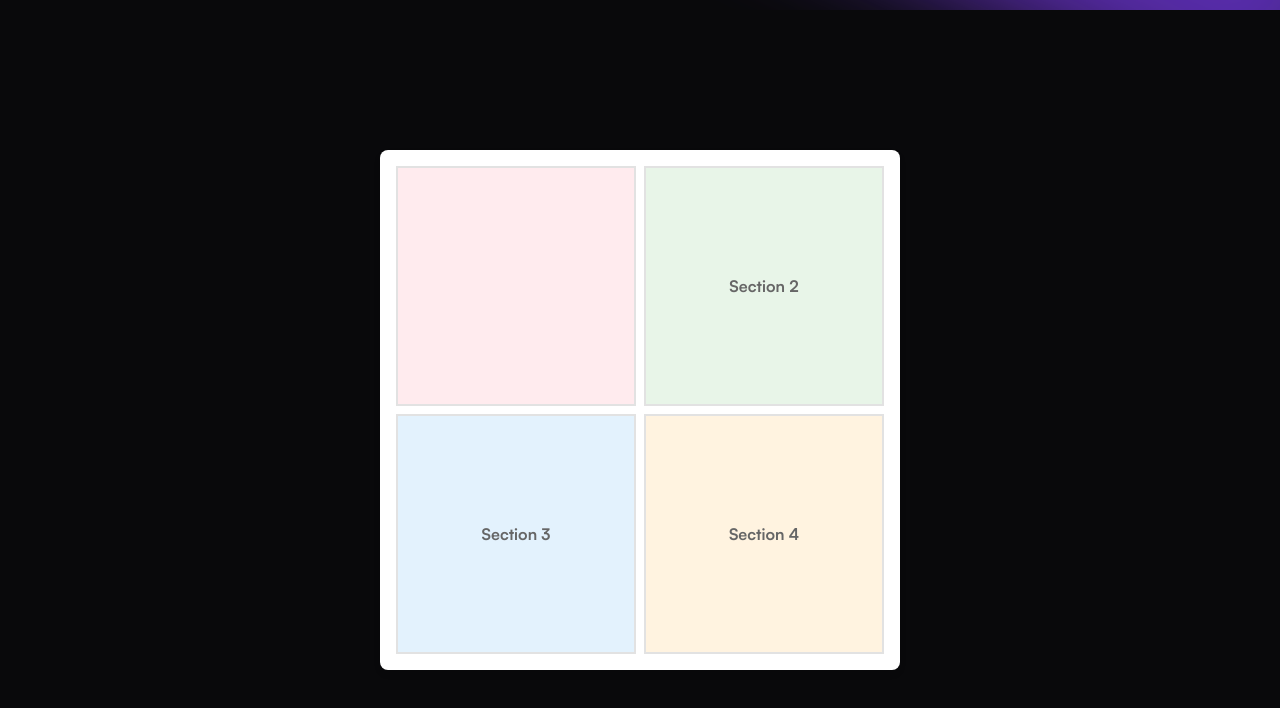
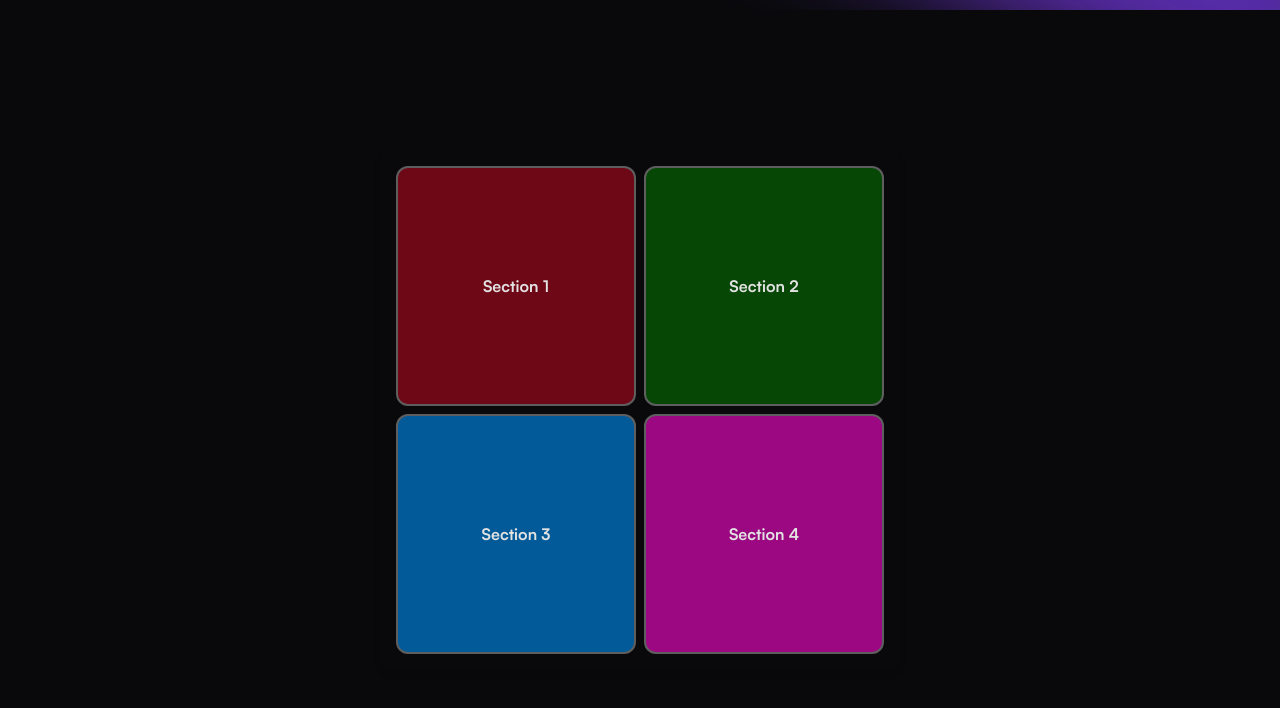
Before and after one commit to Skleran/internet-and-web-technologies-project, a plain HTML site: page index.html in a window 1280 px wide. Shown: the part 790-1498 px from the top of the page. Drawn offline with Linux system fonts and the light colour scheme.

Commit message:
Fixing a small thing

```diff
--- a/index.html
+++ b/index.html
@@ -50,7 +50,7 @@
     <div class="">
       <div class="grid-section-wrapper">
         <div class="grid layout-default" id="grid">
-          <div class="grid-cell cell-1" data-layout="layout-1"></div>
+          <div class="grid-cell cell-1" data-layout="layout-1">Section 1</div>
           <div class="grid-cell cell-2" data-layout="layout-2">Section 2</div>
           <div class="grid-cell cell-3" data-layout="layout-3">Section 3</div>
           <div class="grid-cell cell-4" data-layout="layout-4">Section 4</div>
--- a/styles.css
+++ b/styles.css
@@ -359,7 +359,7 @@ p:hover {
   /* Add smooth transitions for grid properties */
   transition: grid-template-columns 0.6s cubic-bezier(0.4, 0, 0.2, 1),
     grid-template-rows 0.6s cubic-bezier(0.4, 0, 0.2, 1);
-  background: white;
+  /* background: white; */
   border-radius: 8px;
   box-shadow: 0 4px 6px rgba(0, 0, 0, 0.1);
 }
@@ -431,12 +431,13 @@ p:hover {
 }
 
 .grid-cell {
-  border: 2px solid #e2e2e2;
+  border: 2px solid #5e5e5e;
+  border-radius: 12px;
   display: flex;
   align-items: center;
   justify-content: center;
   font-weight: bold;
-  color: #666;
+  color: #e2e2e2;
   cursor: pointer;
   transition: all 0.5s cubic-bezier(0.4, 0, 0.2, 1);
   user-select: none;
@@ -447,19 +448,18 @@ p:hover {
   box-shadow: 0 4px 8px rgba(0, 0, 0, 0.1);
 }
 
-/* Default 2x2 layout */
 .grid-cell:nth-child(1) {
-  background-color: #ffebee;
+  background-color: #6e0716;
 }
 
 .grid-cell:nth-child(2) {
-  background-color: #e8f5e8;
+  background-color: #064706;
 }
 
 .grid-cell:nth-child(3) {
-  background-color: #e3f2fd;
+  background-color: #035a99;
 }
 
 .grid-cell:nth-child(4) {
-  background-color: #fff3e0;
+  background-color: #9b0882;
 }
```
